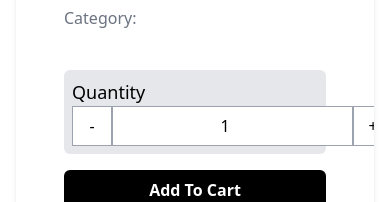
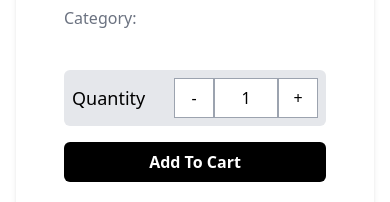
Before and after one commit to thanhtutoo/ecommerce-nextjs, a Next.js app: page /product/1 in a window 390 px wide. Shown: the part 604-806 px from the top of the page. Built offline with nearby package versions, Linux system fonts and the light colour scheme; no server answers.

Commit message:
Add input box

```diff
--- a/src/components/products/Productinfo.tsx
+++ b/src/components/products/Productinfo.tsx
@@ -48,8 +48,8 @@ const ProductInfo: React.FC<InfoProps> = ({ data }) => {
         </div>
       </div>
       <div className="mt-10">
-        <div className="md:flex bg-gray-200 p-2 rounded-md">
-          <span className="basis-1/2 flex items-center text-lg">Quantity</span>
+        <div className="flex bg-gray-200 p-2 rounded-md">
+          <span className="basis-9/12 flex items-center text-lg">Quantity</span>
           <div className="">
             <QuantityCounter setQuantity={setQuantity} quantity={quantity} />
           </div>
--- a/src/components/ui/QuantityCounter.tsx
+++ b/src/components/ui/QuantityCounter.tsx
@@ -1,5 +1,3 @@
-import styles from "./styles.module.css";
-
 export interface Props {
   setQuantity: (value: number) => void;
   quantity: number;
@@ -16,7 +14,7 @@ const QuantityCounter: React.FC<Props> = ({ quantity = 1, setQuantity }) => {
     }
   };
   return (
-    <div className="flex flex-row	">
+    <div className="flex flex-row	items-center text-center">
       <button
         id="counter-decrement"
         onClick={handleDecreaseBtn}
@@ -30,7 +28,7 @@ const QuantityCounter: React.FC<Props> = ({ quantity = 1, setQuantity }) => {
         id="counter-value"
         type="number"
         value={quantity}
-        className={"border border-gray-400  px-1 text-center w-25 h-10 m-0 p-0"}
+        className={"border border-gray-400  px-1 text-center w-16 h-10 "}
         onChange={(e) => {
           e.preventDefault();
           setQuantity(parseInt(e.target.value));
--- a/src/styles/globals.css
+++ b/src/styles/globals.css
@@ -1,3 +1,11 @@
 @tailwind base;
 @tailwind components;
 @tailwind utilities;
+
+@layer base {
+    input[type="number"]::-webkit-inner-spin-button,
+    input[type="number"]::-webkit-outer-spin-button {
+      -webkit-appearance: none;
+      margin: 0;
+    }
+  }
```
